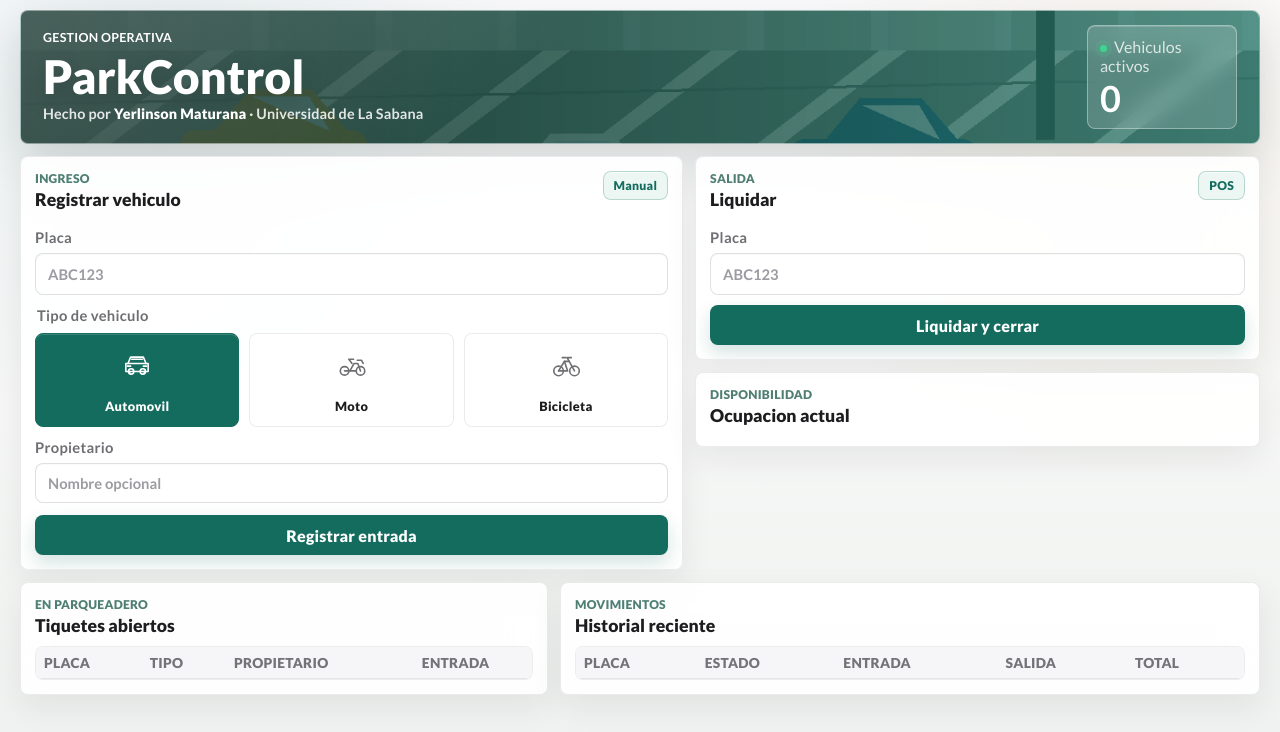
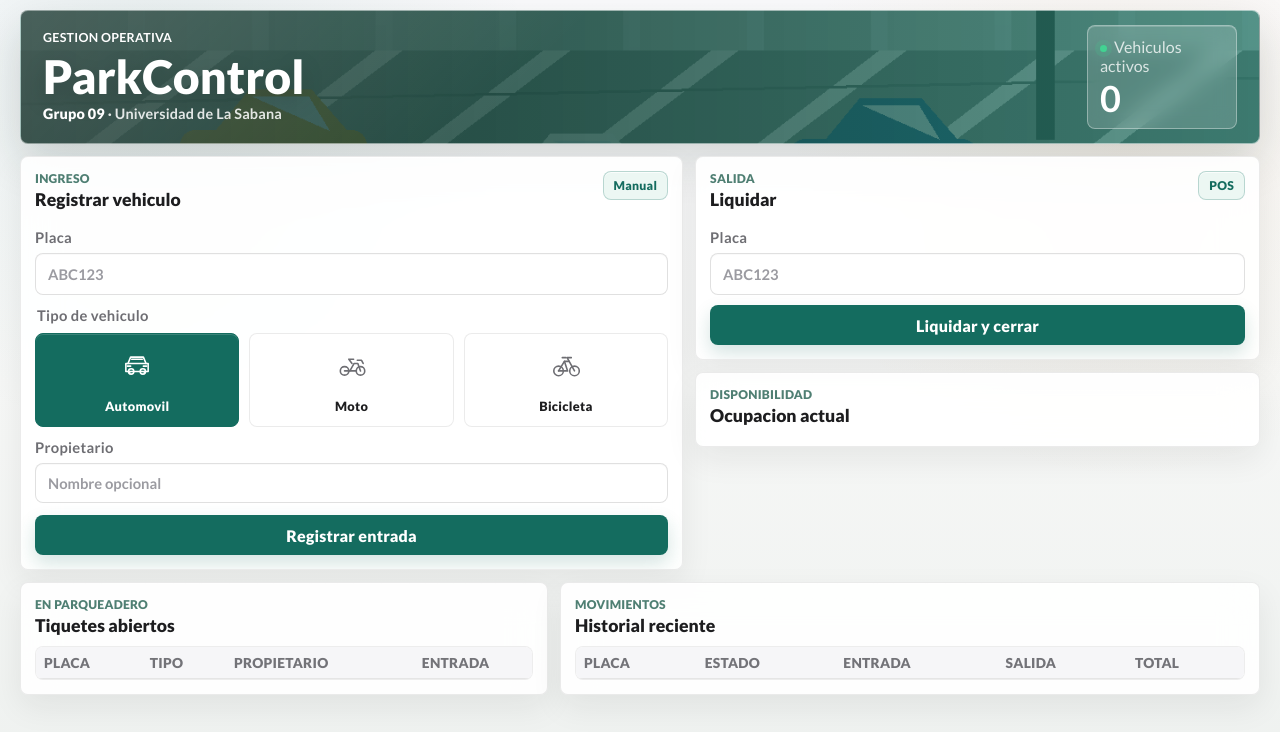
Before and after one commit to YerlinMatu/ParkControl, a website: page public/index.html in a window 1280 px wide. Drawn offline with Linux system fonts and the light colour scheme; no server answers.

Commit message:
feat: adding group name

```diff
--- a/public/index.html
+++ b/public/index.html
@@ -15,7 +15,7 @@
         <div>
           <p class="eyebrow">Gestion operativa</p>
           <h1>ParkControl</h1>
-          <p class="hero-credit">Hecho por <strong>Yerlinson Maturana</strong> · Universidad de La Sabana</p>
+          <p class="hero-credit"><strong>Grupo 09</strong> · Universidad de La Sabana</p>
         </div>
         <div class="hero-panel" aria-live="polite">
           <span class="label">Vehiculos activos</span>
```
Also changed, not shown: e2e/parking-flow.spec.js (+1 -1 lines).
